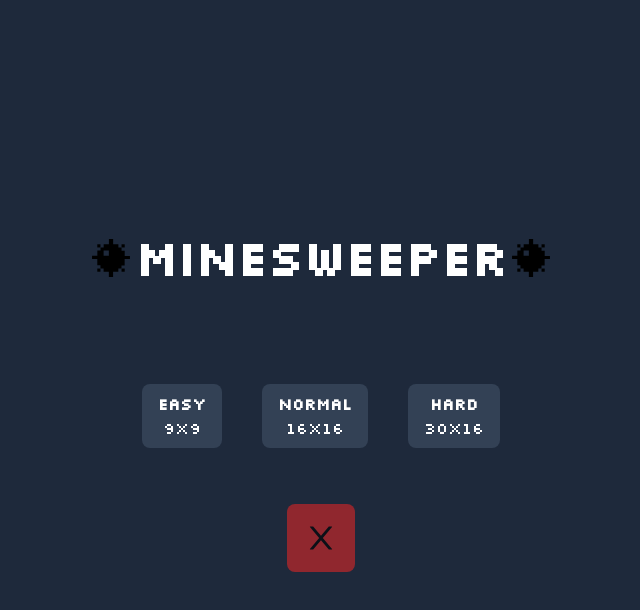
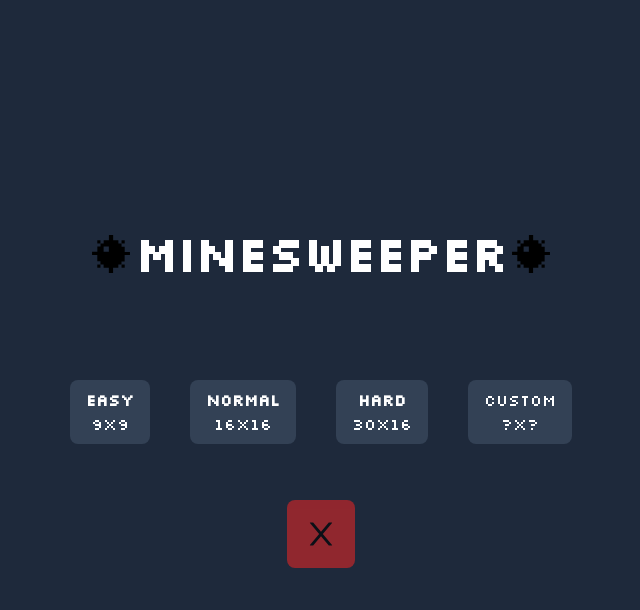
Before and after one commit to EtziL/itu-project-2023, a React (Vite) app in the folder app/: page /minesweeper in a window 1280 px wide. Both pictures are taken after a click on the button "START". Shown: the top 610 px of the page, without its empty margins (319-959 px from the left). Built offline with nearby package versions, Linux system fonts and the light colour scheme.

Commit message:
Added custom size menu

```diff
--- a/app/src/components/xetzle00/Tile.jsx
+++ b/app/src/components/xetzle00/Tile.jsx
@@ -8,7 +8,7 @@
 
 const Tile = ({ tile }) => {
     const [icon, setIcon] = useState(null);
-    const { setClicked, setTimerRunning, setFace } = useContext(MinesweeperContext);
+    const { setClicked, setTimerRunning, face, setFace } = useContext(MinesweeperContext);
     const [playSound] = useSound(explosion);
 
     const style = {
@@ -28,6 +28,9 @@
                     setFace("☠️");
                     console.log("BOOOOOOM");
                 } else {
+                    if (face === "☠️") {
+                        return;
+                    }
                     setFace("😮");
                     setClicked(tile);
                 }
--- a/app/src/views/xetzle00/MineMenu.jsx
+++ b/app/src/views/xetzle00/MineMenu.jsx
@@ -1,44 +1,112 @@
-import { useState } from "react";
+import { useState, useEffect } from "react";
 import { icon_bomb } from "../../assets/minesweeper";
-import { Link } from "react-router-dom";
 import { DifficultyBtn } from "../../components/xetzle00";
 import { AiOutlineClose } from "react-icons/ai";
 
 const MineMenu = () => {
     const [menuVisible, setMenuVisible] = useState(false);
+    const [customMenuVisible, setCustomMenuVisible] = useState(false);
+    const [custom, setCustom] = useState({
+        width: 8,
+        height: 8,
+        mines: 6,
+    });
+
+    const handleCustom = (e) => {
+        setCustom({ ...custom, [e.target.id]: e.target.value });
+    };
+
+    useEffect(() => {
+        if (custom.mines > Math.floor(custom.width * custom.height * 0.7)) {
+            setCustom({ ...custom, mines: Math.floor(custom.width * custom.height * 0.7) });
+        }
+        if (custom.mines < Math.floor(custom.width * custom.height * 0.1)) {
+            setCustom({ ...custom, mines: Math.floor(custom.width * custom.height * 0.1) });
+        }
+    }, [custom.width, custom.height]);
 
     const toggleMenu = () => {
-        setMenuVisible(!menuVisible);
+        if (customMenuVisible) {
+            setCustomMenuVisible(!customMenuVisible);
+            setMenuVisible(!menuVisible);
+        } else {
+            setMenuVisible(!menuVisible);
+        }
     };
 
     return (
-        <div className="bg-slate-800 w-full min-h-screen flex justify-center items-center flex-col font-silkScreen">
-            <span className="flex justify-center items-center mb-20">
+        <div className="bg-slate-800 w-full min-h-screen flex items-center flex-col font-silkScreen">
+            <span className="flex justify-center items-center mb-20 mt-56">
                 <img src={icon_bomb} className="w-12 h-12" />
                 <h1 className="text-5xl text-white font-bold uppercase leading-tight">Minesweeper</h1>
                 <img src={icon_bomb} className="w-12 h-12" />
             </span>
             <button
                 className={`${
-                    !menuVisible ? "opacity-100 scale-100 visible delay-300" : "opacity-0 scale-0 invisible"
+                    !menuVisible && !customMenuVisible ? "opacity-100 scale-100 visible delay-300" : "opacity-0 scale-0 invisible"
                 } bg-slate-700 text-white font-bold uppercase px-4 py-2 rounded-lg mt-4 hover:bg-slate-600 hover:delay-0 transition-all duration-300 ease-in-out`}
                 onClick={toggleMenu}
             >
                 Start
             </button>
+            {/* Diff menu */}
             <div
                 className={`${
-                    menuVisible ? "opacity-100 scale-100 visible" : "opacity-0 scale-0 invisible delay-300"
+                    menuVisible ? "opacity-100 scale-100 visible" : `opacity-0 scale-0 invisible ${customMenuVisible ? "" : "delay-300"}`
                 }  transition-all duration-300 ease-in-out flex gap-10 -translate-y-14`}
             >
                 <DifficultyBtn path="/minesweeper/game" title="Easy" height={9} width={9} mines={10} />
                 <DifficultyBtn path="/minesweeper/game" title="Normal" height={16} width={16} mines={40} />
                 <DifficultyBtn path="/minesweeper/game" title="Hard" height={30} width={16} mines={99} />
+                <button
+                    className="bg-slate-700 text-white px-4 py-2 rounded-lg mt-4 hover:bg-slate-600 transition-all text-center"
+                    onClick={() => {
+                        setCustomMenuVisible(true);
+                        setMenuVisible(false);
+                    }}
+                >
+                    <h2>Custom</h2>
+                    <p>?x?</p>
+                </button>
+            </div>
+            {/* Custom menu */}
+            <div
+                className={`${
+                    customMenuVisible ? "opacity-100 scale-100 visible h-max" : "opacity-0 scale-0 h-0 invisible"
+                }  transition-all duration-300 ease-in-out flex gap-10 -translate-y-32 flex-col`}
+            >
+                <div>
+                    <h2 className="text-white text-2xl font-bold uppercase">Width</h2>
+                    <div className="flex justify-between text-end">
+                        <input type="range" min="8" max="24" step="1" defaultValue={custom.width} className="w-72" id="width" onChange={handleCustom} />
+                        <h2 className="text-3xl text-white w-20">{custom.width}</h2>
+                    </div>
+                    <h2 className="text-white text-2xl font-bold uppercase">Height</h2>
+                    <div className="flex justify-between text-end">
+                        <input type="range" min="8" max="30" step="1" defaultValue={custom.height} className="w-72" id="height" onChange={handleCustom} />
+                        <h2 className="text-3xl text-white w-20">{custom.height}</h2>
+                    </div>
+                    <h2 className="text-white text-2xl font-bold uppercase">Mines</h2>
+                    <div className="flex justify-between text-end">
+                        <input
+                            type="range"
+                            min={Math.floor(custom.width * custom.height * 0.1)}
+                            max={Math.floor(custom.width * custom.height * 0.7)}
+                            step="1"
+                            defaultValue={custom.mines}
+                            className="w-72"
+                            id="mines"
+                            onChange={handleCustom}
+                        />
+                        <h2 className="text-3xl text-white w-20">{custom.mines}</h2>
+                    </div>
+                </div>
+                <DifficultyBtn path="/minesweeper/game" title="Custom" height={custom.height} width={custom.width} mines={custom.mines} />
             </div>
             <button
                 className={`${
-                    menuVisible ? "opacity-60 scale-80 delay-300" : "opacity-0 scale-0"
-                } p-4 flex justify-center items-center bg-red-600 hover:opacity-80 hover:delay-0 opacity-60 rounded-lg text-4xl transition-all duration-300`}
+                    menuVisible || customMenuVisible ? "opacity-60 scale-80 delay-300" : "opacity-0 scale-0"
+                } p-4 flex justify-center items-center bg-red-600 hover:opacity-80 hover:delay-0 opacity-60 rounded-lg text-4xl transition-all duration-300 `}
                 onClick={toggleMenu}
             >
                 {AiOutlineClose()}
--- a/app/src/views/xetzle00/Minesweeper.jsx
+++ b/app/src/views/xetzle00/Minesweeper.jsx
@@ -6,6 +6,7 @@
 import MinesweeperContext from "../../components/xetzle00/MinesweeperContext";
 
 // TODO: Flagging | MineCnt (max mines - flagged) | Win (Fireworks, Face, Modal?) | Custom settings
+// React Confetti Canvas
 
 const Minesweeper = () => {
     const { height, width, mines } = useParams();
@@ -47,7 +48,7 @@
     // -- Timer func + cleanup -- //
     useEffect(() => {
         console.log(`Timer running: ${timerRunning}`);
-        if (timerRunning) {
+        if (timerRunning && face !== "☠️") {
             const interval = setInterval(() => {
                 setTimer((timer) => timer + 1);
                 setFace("🙂");
```
